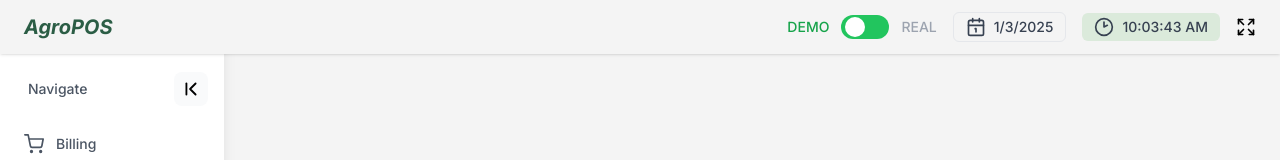
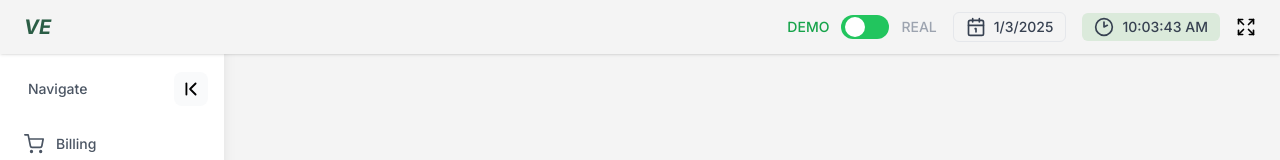
Before and after one commit to itsmanik/AgroPOS, a React (Vite) app in the folder client/: page / in a window 1280 px wide. Shown: the top 160 px of the page. Built offline with nearby package versions, Linux system fonts and the light colour scheme.

Commit message:
test to check update feature

```diff
--- a/client/src/components/Navbar/Navbar.jsx
+++ b/client/src/components/Navbar/Navbar.jsx
@@ -9,7 +9,7 @@ const Navbar = ({ isReal, setIsReal }) => {
 
   return (
     <nav className="bg-[#F4F4F4] w-full flex justify-between items-center py-3 px-6 shadow fixed top-0 z-20">
-      <span className="font-bold text-xl italic text-primary">AgroPOS</span>
+      <span className="font-bold text-xl italic text-primary">VE</span>
       <div className="flex items-center">
         <div className="flex items-center gap-3">
           <span
```
